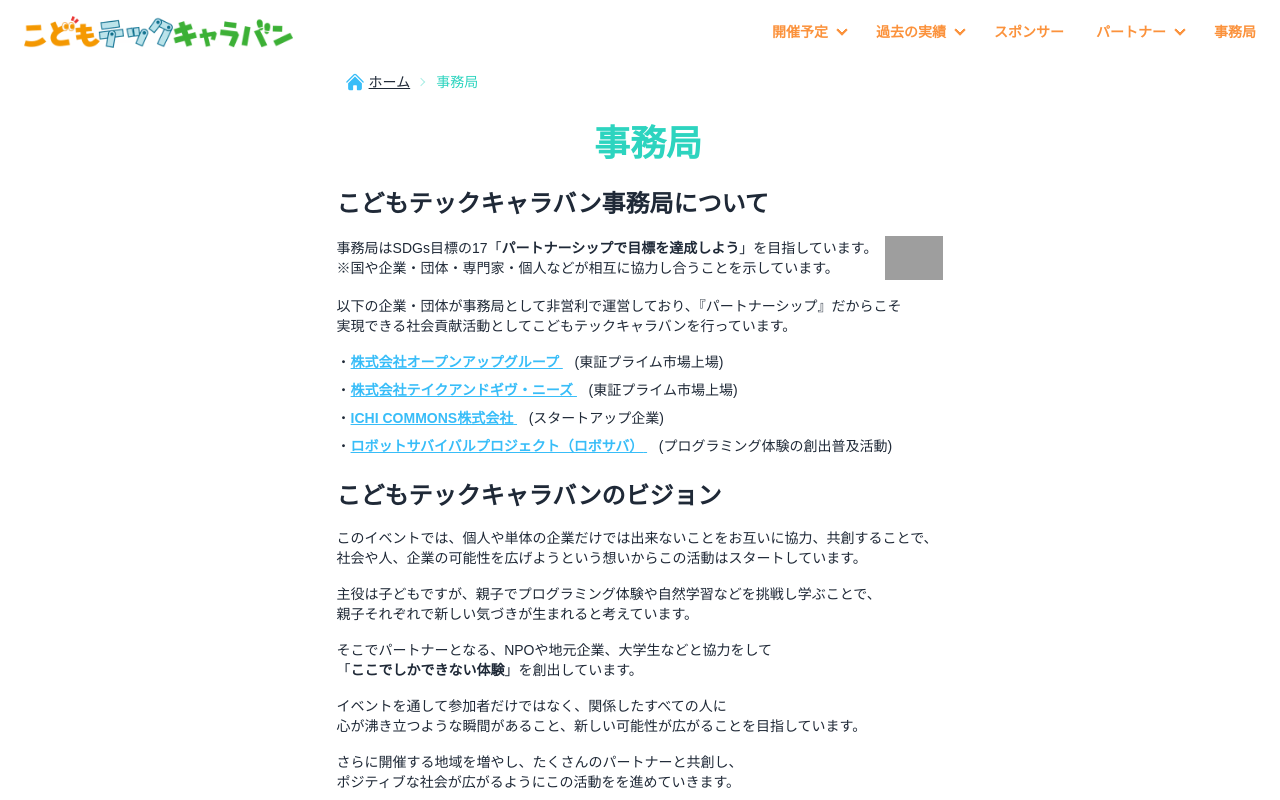
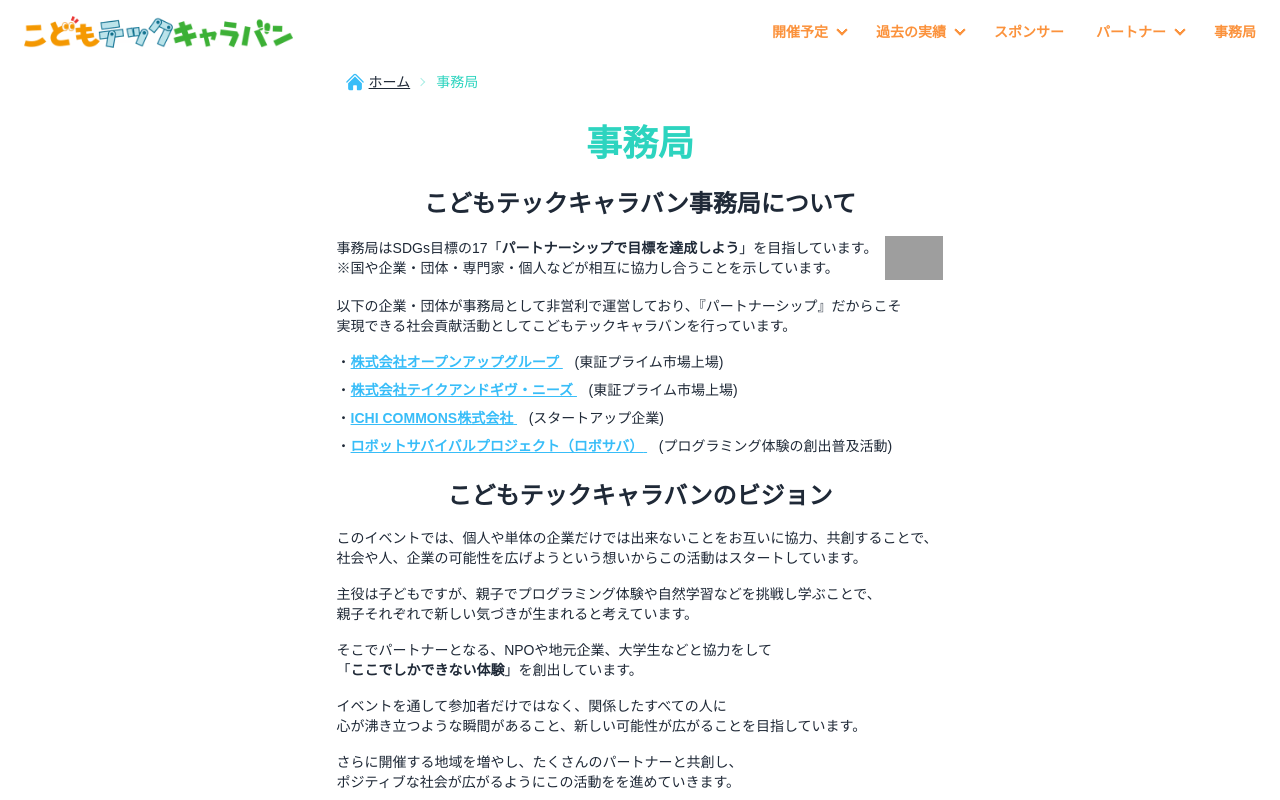
Before and after one commit to OpenUp-LabTakizawa/caravan-kidstec, a Next.js app: page /secretariat in a window 1280 px wide. Shown: the top 800 px of the page. Built offline with nearby package versions, Linux system fonts and the light colour scheme; grey boxes are pictures that could not be loaded; a web font is replaced by a local one.

Commit message:
🎨style: center section title (#869)

```diff
--- a/app/components/layout/heading.tsx
+++ b/app/components/layout/heading.tsx
@@ -12,7 +12,7 @@
   submenus?: Submenu[]
 }>): JSX.Element {
   return (
-    <section className="pl-4 space-y-6">
+    <section className="px-4 space-y-6">
       <Breadcrumb menu={menu} submenus={submenus} />
       <h1
         className={`fade-in-up font-bold font-zenMaruGothic max-w-fit mx-auto text-4xl ${submenus?.length === 2 ? submenus[1].textColor : menu.textColor}`}
--- a/app/secretariat/page.tsx
+++ b/app/secretariat/page.tsx
@@ -33,7 +33,7 @@
     <>
       <Heading menu={SECRETARIAT} />
       <section className="px-2 space-y-4 md:text-sm">
-        <h2 className="font-bold font-zenMaruGothic text-2xl">
+        <h2 className="font-bold font-zenMaruGothic mx-auto text-2xl w-max">
           こどもテックキャラバン
           <br className="sm:hidden" />
           事務局について
@@ -86,7 +86,7 @@
         </ul>
       </section>
       <section className="px-2 space-y-4 md:text-sm">
-        <h2 className="font-bold font-zenMaruGothic text-2xl">
+        <h2 className="font-bold font-zenMaruGothic mx-auto text-2xl w-max">
           こどもテックキャラバンの
           <br className="sm:hidden" />
           ビジョン
```
